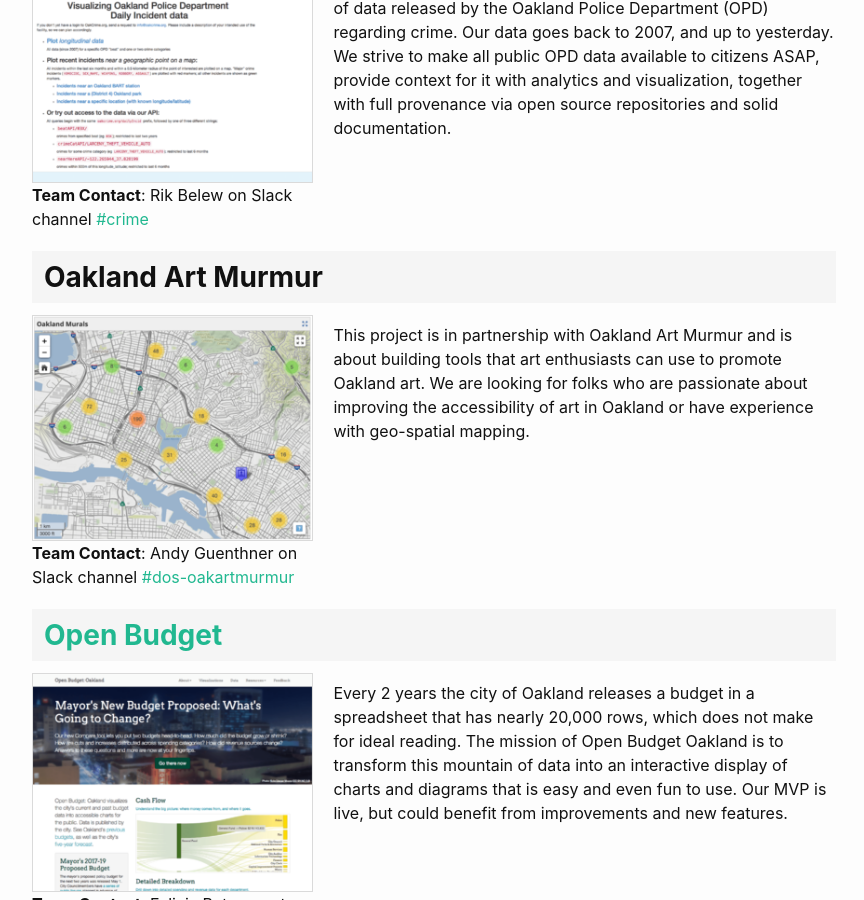
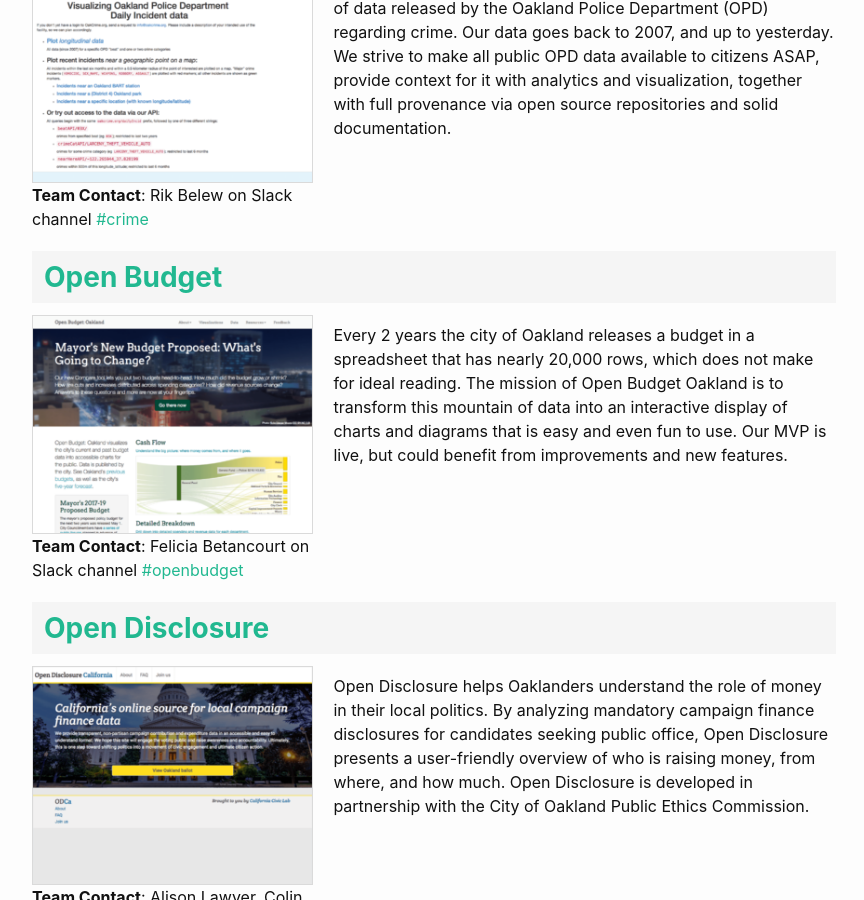
Before and after one commit to openoakland/openoakland.org, a Jekyll site: the page built from src/projects.md, in a window 1280 px wide and 900 px high, scrolled down 1103 px. Shown: the whole window, without its empty margins (206-1070 px from the left). Built offline with Jekyll 4.4.1, drawn with Linux system fonts in a browser that asks for light colours; some of the changed text lies outside the part shown.

Commit message:
move art murmur to inactive

```diff
--- a/src/_data/active_projects.yml
+++ b/src/_data/active_projects.yml
@@ -19,13 +19,6 @@
   slack_id: C040ULV6C
   slack_channel: crime
   description: OakCrime.org seeks to increase transparency and understanding of data released by the Oakland Police Department (OPD) regarding crime. Our data goes back to 2007, and up to yesterday. We strive to make all public OPD data available to citizens ASAP, provide context for it with analytics and visualization, together with full provenance via open source repositories and solid documentation.
-- name: Oakland Art Murmur
-  image: oakland-art-murmur_300x240.png
-  link:
-  leader: Andy Guenthner
-  slack_id: CJL45MU0P
-  slack_channel: dos-oakartmurmur
-  description: This project is in partnership with Oakland Art Murmur and is about building tools that art enthusiasts can use to promote Oakland art. We are looking for folks who are passionate about improving the accessibility of art in Oakland or have experience with geo-spatial mapping.
 - name: Open Budget
   image: openbudgetoakland_300x233.png
   link: http://openbudgetoakland.org/
--- a/src/_data/inactive_projects.yml
+++ b/src/_data/inactive_projects.yml
@@ -23,6 +23,13 @@
   slack_id: CJJ9B9A3S
   slack_channel: census-projects
   description: This landing page is intended to be a portal for the 2020 Census administered by Alameda County. It will be accessible at locations where a computer or tablet is provided to the public and is intended to introduce people to the Census and offer information in their native language about why the Census is important to complete, as well as resources and guides on how to complete the Census. It is intended to be welcoming to people for whom English is not their first language.
+- name: Oakland Art Murmur
+  image: oakland-art-murmur_300x240.png
+  link:
+  leader: Andy Guenthner
+  slack_id: CJL45MU0P
+  slack_channel: dos-oakartmurmur
+  description: This project is in partnership with Oakland Art Murmur and is about building tools that art enthusiasts can use to promote Oakland art. We are looking for folks who are passionate about improving the accessibility of art in Oakland or have experience with geo-spatial mapping.
 -
   name: CannaEquity.org
   image: cannaequity_300x199.png
```
